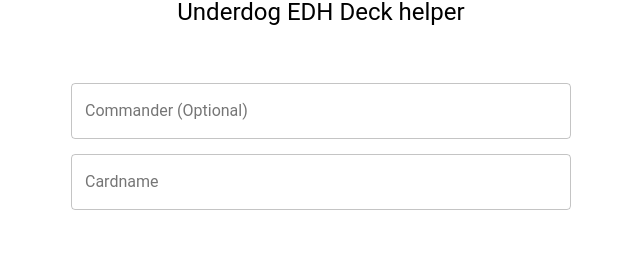
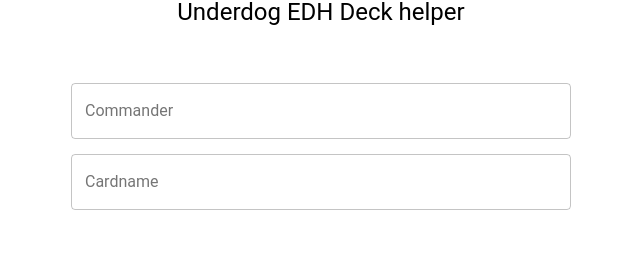
Before and after one commit to Hyde46/not-reced, a React (Create React App) app: page / in a window 1280 px wide. Shown: the part 129-389 px from the top of the page, without its empty margins (319-959 px from the left). Built offline with nearby package versions, Linux system fonts and the light colour scheme; a web font is replaced by a local one.

Commit message:
Remove optional tag

```diff
--- a/src/App.js
+++ b/src/App.js
@@ -54,9 +54,9 @@ function App() {
             Underdog EDH Deck helper
           </Typography>
 
-          <div style={{ marginTop: "55px", marginBottom: "55px", width: "95%", maxWidth: "500px", minWidth: "178px" }}>
+          <div style={{ marginTop: "55px", marginBottom: "55px", width: "95%", maxWidth: "500px" }}>
             <form noValidate autoComplete="off">
-              <TextField fullWidth id="outlined-basic2" label="Commander (Optional)" variant="outlined" style={{ marginBottom: "15px" }} onChange={handleCommanderChange} />
+              <TextField fullWidth id="outlined-basic2" label="Commander" variant="outlined" style={{ marginBottom: "15px" }} onChange={handleCommanderChange} />
             </form>
             <form noValidate autoComplete="off">
               <TextField fullWidth value={query} id="outlined-basic" label="Cardname" variant="outlined" onChange={handleChange} />
```
